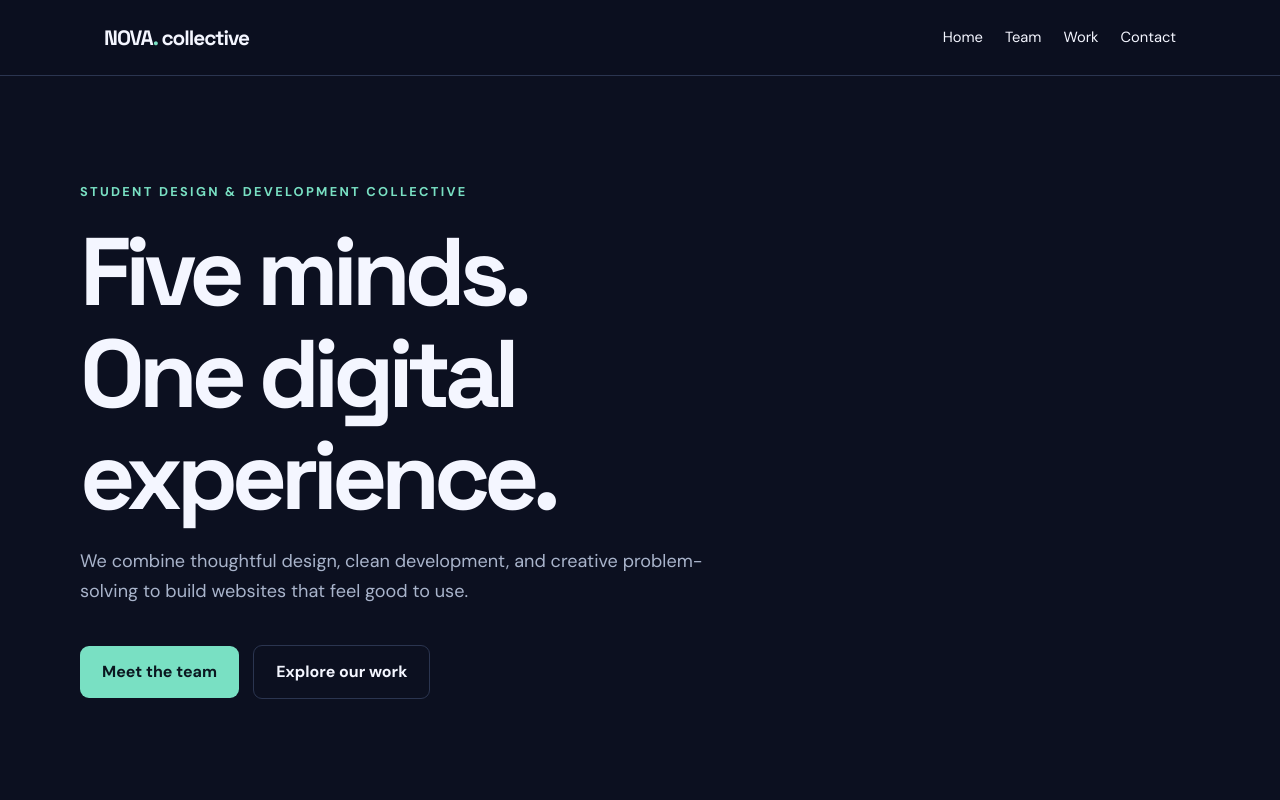
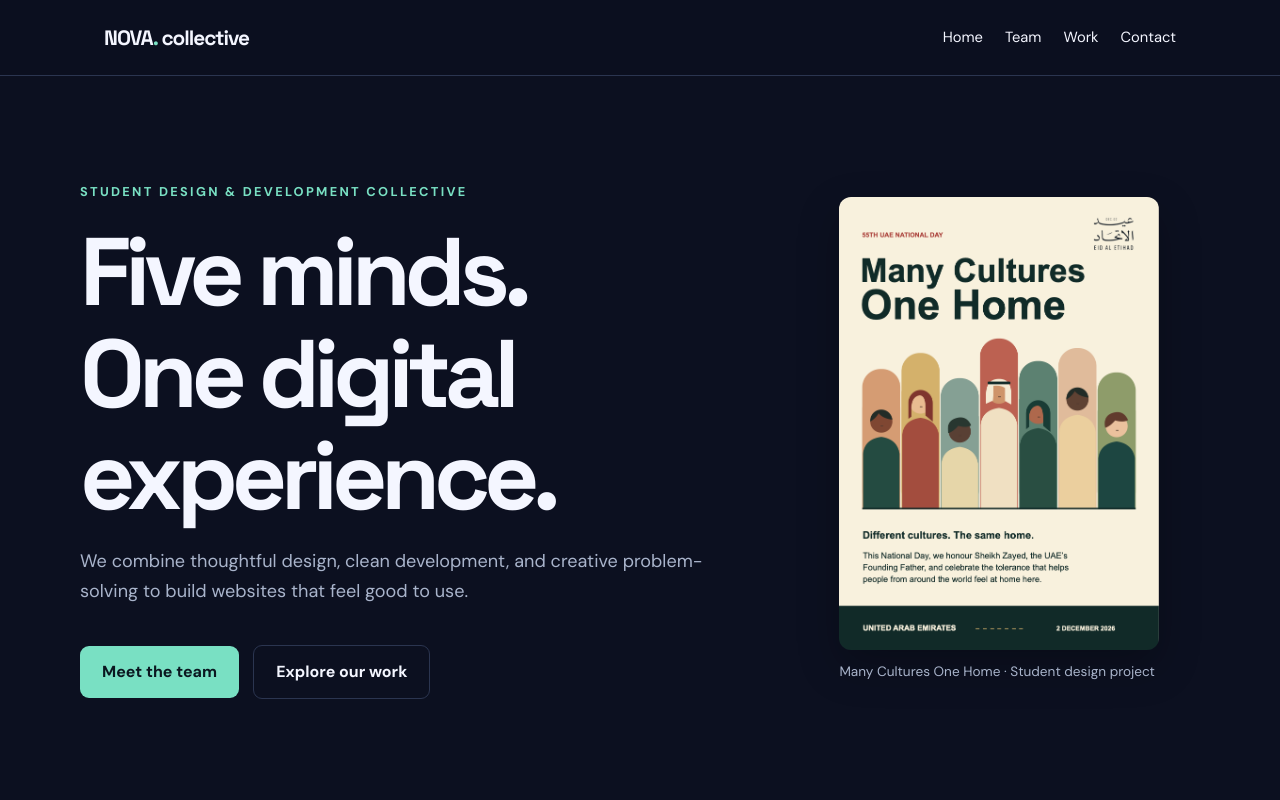
Before and after one commit to hassanALALIUOS/nova-collective, a plain HTML site: page index.html in a window 1280 px wide. Shown: the top 800 px of the page. Drawn offline with Linux system fonts and the light colour scheme.

Commit message:
Add files via upload

```diff
--- a/index.html
+++ b/index.html
@@ -41,6 +41,8 @@
 
         <section class="hero container">
 
+            <div class="hero-copy">
+
             <div class="eyebrow">
                 Student design &amp; development collective
             </div>
@@ -58,6 +60,15 @@
             <a class="button secondary" href="#work">
                 Explore our work
             </a>
+
+            </div>
+
+            <figure class="hero-preview">
+                <a href="member2.html#projects">
+                    <img src="many-cultures-one-home.png" width="679" height="960" alt="Many Cultures One Home student poster for UAE National Day">
+                </a>
+                <figcaption>Many Cultures One Home · Student design project</figcaption>
+            </figure>
 
         </section>
 
--- a/style.css
+++ b/style.css
@@ -419,3 +419,38 @@ footer {
         transition: none;
     }
 }
+.hero {
+    display: grid;
+    grid-template-columns: minmax(0, 1.6fr) minmax(0, 1fr);
+    align-items: center;
+    gap: clamp(2rem, 6vw, 5rem);
+}
+
+.hero-preview {
+    width: min(100%, 20rem);
+    margin: 0;
+    justify-self: center;
+}
+
+.hero-preview a {
+    display: block;
+}
+
+.hero-preview img {
+    display: block;
+    width: 100%;
+    height: auto;
+    border-radius: 12px;
+    box-shadow: 0 16px 40px rgb(0 0 0 / 25%);
+}
+
+.hero-preview figcaption {
+    margin-top: .7rem;
+    color: var(--muted);
+    font-size: .85rem;
+}
+
+@media (max-width: 760px) {
+    .hero { grid-template-columns: 1fr; }
+    .hero-preview { justify-self: start; }
+}
```
